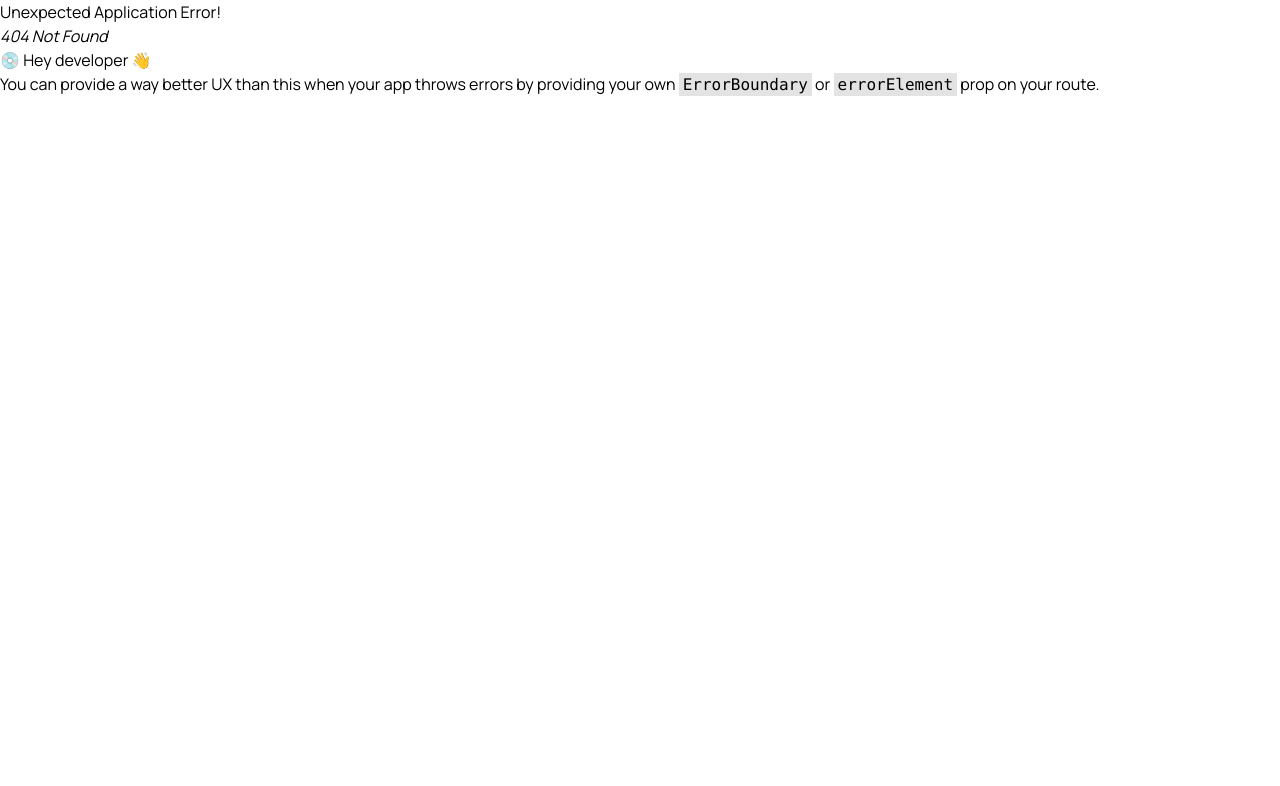
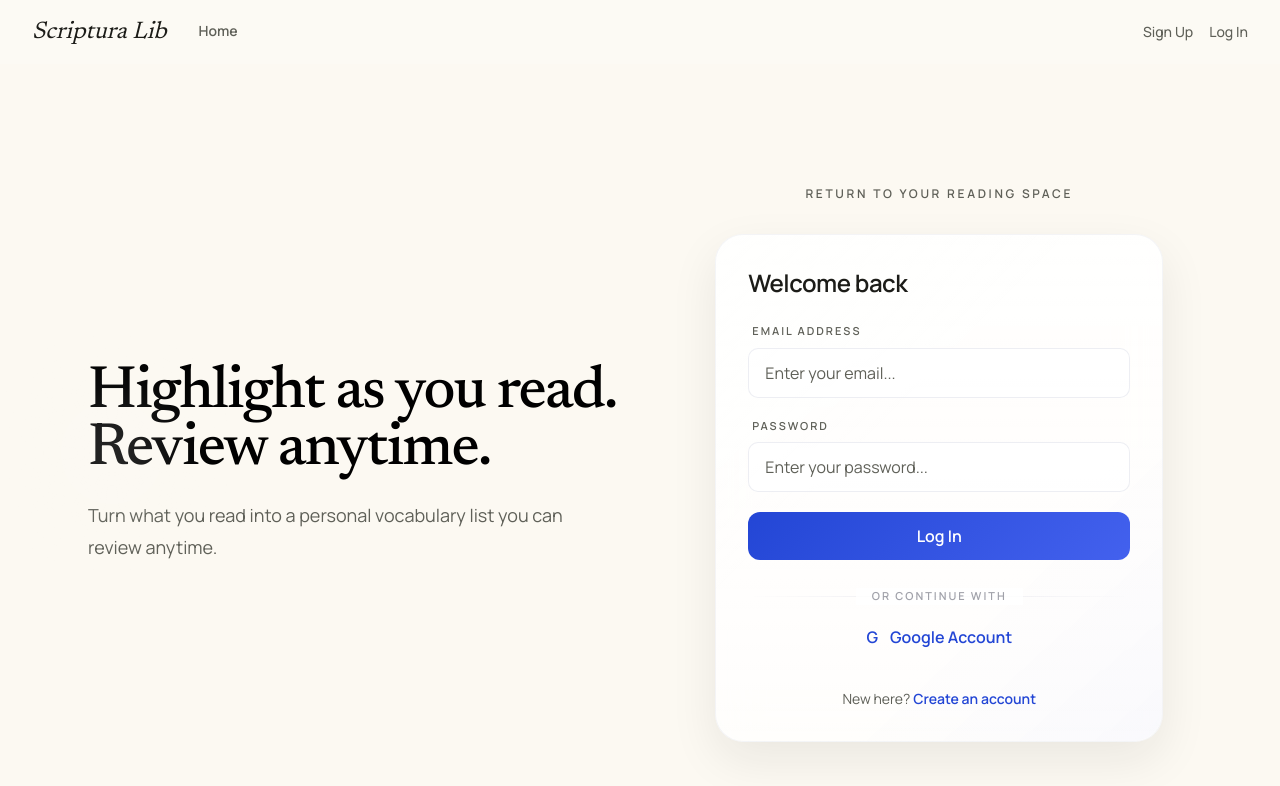
Before and after one commit to jellyM0on/cttc-read-tool, a React (Vite) app in the folder client/: page /login in a window 1280 px wide. Before the commit this address had no page. Shown: the top 786 px of the page. Built offline with nearby package versions, Linux system fonts and the light colour scheme.

Commit message:
prototype: add login and signup pages

```diff
--- /dev/null
+++ b/client/src/pages/auth/AuthLayout.tsx
@@ -0,0 +1,82 @@
+import type { ReactNode } from "react";
+import { Link } from "react-router-dom";
+import { NavBar } from "../../components/shared/NavBar";
+
+type AuthLayoutProps = {
+  mode: "login" | "signup";
+  title: string;
+  subtitle: string;
+  children: ReactNode;
+};
+
+export function AuthLayout({
+  mode,
+  title,
+  subtitle,
+  children,
+}: AuthLayoutProps) {
+  const isLogin = mode === "login";
+
+  return (
+    <>
+      <NavBar/>
+      <main className="relative min-h-screen overflow-hidden bg-(--surface) selection:bg-[rgba(67,97,238,0.18)]">
+        <div className="relative z-10 mx-auto flex min-h-screen w-full max-w-6xl items-center justify-center px-6 py-10">
+          <div className="grid w-full items-start gap-10 lg:items-center lg:grid-cols-[1.05fr_0.95fr]">
+            <section className="order-1">
+              <div className="relative mx-auto max-w-xl lg:mx-0">
+                <div className="absolute -left-6 top-10 hidden h-24 w-24 rounded-full bg-[radial-gradient(circle,rgba(255,255,255,0.7),transparent_70%)] blur-2xl lg:block" />
+
+                <h1 className="mb-5 text-center [font-family:var(--font-reading)] text-4xl leading-tight font-medium tracking-[-0.03em] sm:text-5xl lg:text-left lg:text-6xl lg:leading-[0.95]">
+                  Highlight as you read. <br />
+                  Review anytime.
+                </h1>
+
+                <p className="max-w-lg text-center [font-family:var(--font-ui)] text-base leading-7 text-(--on-surface-muted) sm:text-lg sm:leading-8 lg:text-left">
+                  Turn what you read into a personal vocabulary list you can review
+                  anytime.
+                </p>
+
+              </div>
+            </section>
+
+            <section className="order-2 mx-auto w-full max-w-md">
+              <div className="mb-8 text-center">
+                <p className="[font-family:var(--font-ui)] text-xs font-semibold uppercase tracking-[0.22em] text-(--on-surface-muted)">
+                  {subtitle}
+                </p>
+              </div>
+
+              <div className="relative rounded-[1.75rem] border border-[rgba(196,197,215,0.18)] bg-[linear-gradient(180deg,rgba(255,255,255,0.88),rgba(255,255,255,0.78))] p-7 shadow-[0_18px_48px_rgba(28,28,24,0.08)] backdrop-blur-xl md:p-8">
+                <div className="pointer-events-none absolute inset-0 rounded-[1.75rem] bg-[linear-gradient(135deg,rgba(255,255,255,0.45),transparent_38%,transparent_65%,rgba(186,195,255,0.08))]" />
+                <div className="pointer-events-none absolute inset-x-8 top-0 h-px bg-[linear-gradient(90deg,transparent,rgba(255,255,255,0.95),transparent)]" />
+
+                <div className="relative mb-6">
+                  <h2 className="[font-family:var(--font-ui)] text-2xl font-semibold tracking-[-0.02em] text-(--on-surface)">
+                    {title}
+                  </h2>
+                </div>
+
+                <div className="relative">
+                  {children}
+                </div>
+
+                <div className="relative mt-7 text-center">
+                  <p className="[font-family:var(--font-ui)] text-sm text-(--on-surface-muted)">
+                    {isLogin ? "New here?" : "Already a reader?"}{" "}
+                    <Link
+                      to={isLogin ? "/signup" : "/login"}
+                      className="font-semibold text-(--primary) transition-colors hover:text-(--primary-container)"
+                    >
+                      {isLogin ? "Create an account" : "Log in"}
+                    </Link>
+                  </p>
+                </div>
+              </div>
+            </section>
+          </div>
+        </div>
+      </main>
+    </>
+  );
+}
--- /dev/null
+++ b/client/src/pages/auth/LoginPage.tsx
@@ -0,0 +1,65 @@
+import { Field } from "../../components/form/Field";
+import { SoftDivider } from "../../components/form/SoftDivider";
+import { Button } from "../../components/shared/Button";
+import { Input } from "../../components/shared/Input";
+import { AuthLayout } from "./AuthLayout";
+
+export function LoginPage() {
+  return (
+    <AuthLayout
+      mode="login"
+      title="Welcome back"
+      subtitle="Return to your reading space"
+    >
+      <form className="space-y-5" onSubmit={(e) => e.preventDefault()}>
+        <Field label="Email address" htmlFor="email">
+          <Input
+            id="email"
+            name="email"
+            type="email"
+            placeholder="Enter your email..."
+          />
+        </Field>
+
+        <Field label="Password" htmlFor="password">
+          <Input
+            id="password"
+            name="password"
+            type="password"
+            placeholder="Enter your password..."
+          />
+        </Field>
+
+        {/* TODO */}
+        {/* <div className="flex items-center justify-between gap-4 px-1">
+          <label className="flex items-center gap-2 font-[var(--font-ui)] text-sm text-[var(--on-surface-muted)]">
+            <input
+              type="checkbox"
+              className="h-4 w-4 rounded border-[rgba(196,197,215,0.4)] text-[var(--primary)]"
+            />
+            Remember me
+          </label>
+
+          <Link
+            to="#"
+            className="font-[var(--font-ui)] text-sm font-medium text-[var(--primary)] hover:underline"
+          >
+            Forgot password?
+          </Link>
+        </div> */}
+
+        <Button type="submit" className="w-full">Log In</Button>
+
+        <SoftDivider label="Or continue with" />
+
+        <div className="w-full flex justify-center">
+          <Button type="button" variant="secondary" className="flex items-center justify-center gap-3">
+            <span className="text-base">G</span>
+            Google Account
+          </Button>
+        </div>
+
+      </form>
+    </AuthLayout>
+  );
+}
--- /dev/null
+++ b/client/src/pages/auth/SignupPage.tsx
@@ -0,0 +1,59 @@
+import { Link } from "react-router-dom";
+import { Field } from "../../components/form/Field";
+import { SoftDivider } from "../../components/form/SoftDivider";
+import { Button } from "../../components/shared/Button";
+import { Input } from "../../components/shared/Input";
+import { AuthLayout } from "./AuthLayout";
+
+export function SignupPage() {
+  return (
+    <AuthLayout
+      mode="signup"
+      title="Create your account"
+      subtitle="Create your own reading space"
+    >
+      <form className="space-y-5" onSubmit={(e) => e.preventDefault()}>
+        <Field label="Email address" htmlFor="email">
+          <Input
+            id="email"
+            name="email"
+            type="email"
+            placeholder="Enter your email..."
+          />
+        </Field>
+
+        <Field label="Password" htmlFor="password">
+          <Input
+            id="password"
+            name="password"
+            type="password"
+            placeholder="Enter your password..."
+          />
+        </Field>
+
+        <p className="px-2 text-center [font-family:var(--font-ui)]  text-xs leading-5 text-[rgba(68,70,85,0.72)]">
+          By joining, you agree to our{" "}
+          <Link to="#" className="text-(--primary) hover:underline">
+            Terms of Service
+          </Link>{" "}
+          and{" "}
+          <Link to="#" className="text-(--primary) hover:underline">
+            Privacy Policy
+          </Link>
+          .
+        </p>
+
+        <Button type="submit" className="w-full">Create Account</Button>
+
+        <SoftDivider label="Or continue with" />
+
+        <div className="w-full flex justify-center">
+          <Button type="button" variant="secondary" className="flex items-center justify-center gap-3">
+            <span className="text-base">G</span>
+            Google Account
+          </Button>
+        </div>
+      </form>
+    </AuthLayout>
+  );
+}
```
Also changed, not shown: client/src/app/router.tsx (+10 -10 lines).
